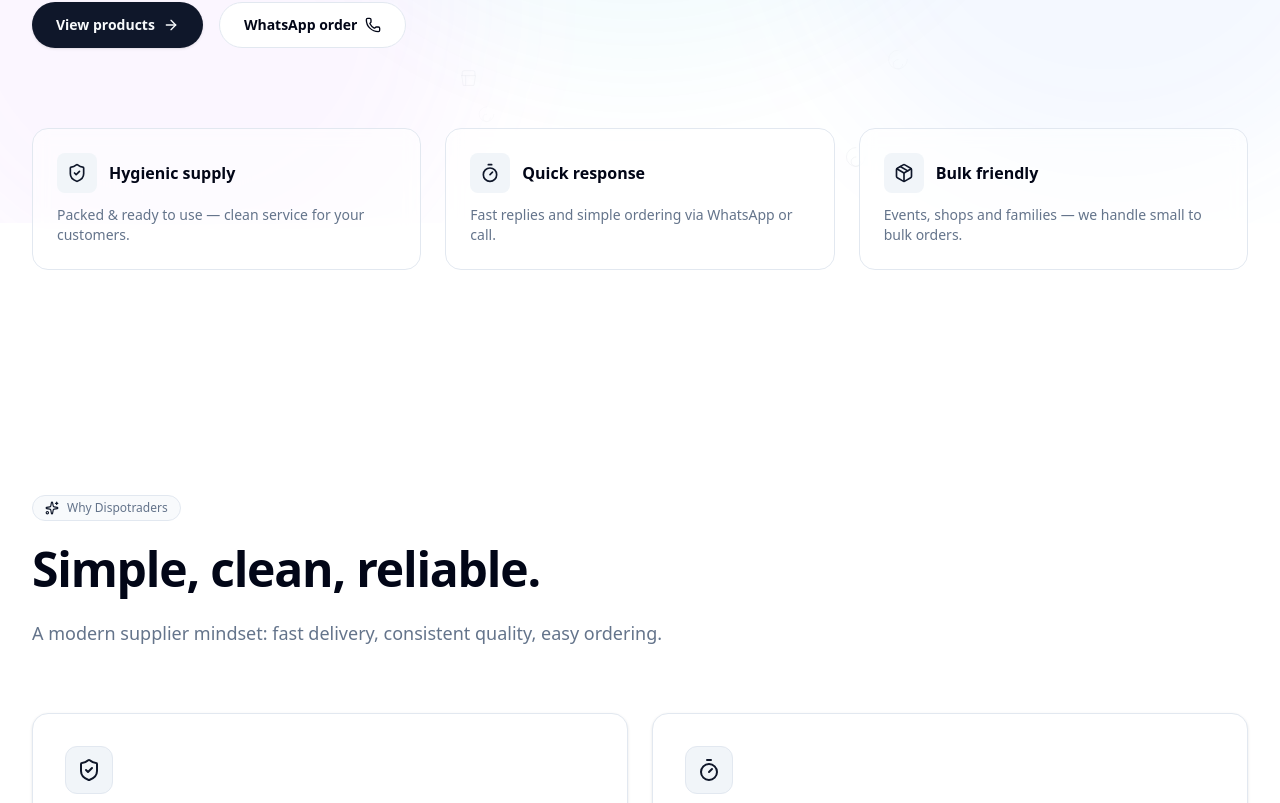
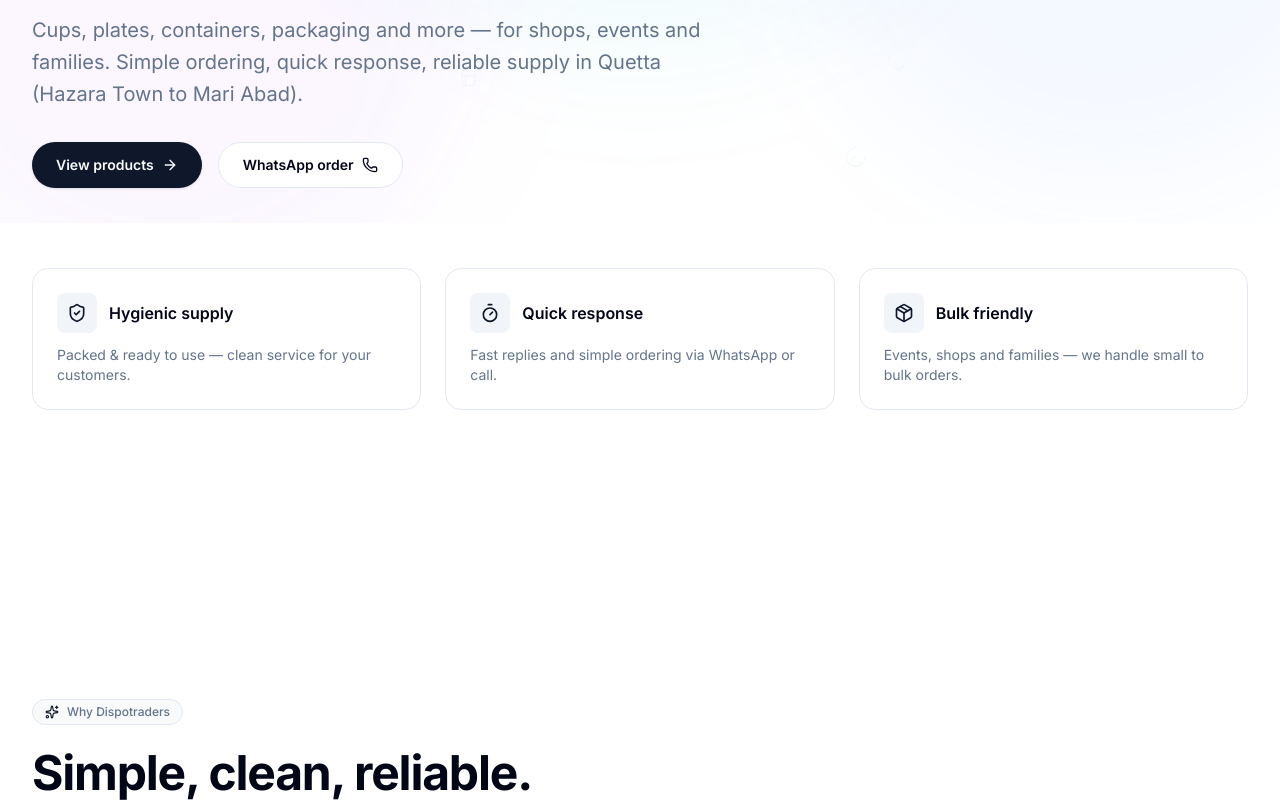
Before and after one commit to Haidari-Eissa/dispotraders-modern, a Next.js app: page / in a window 1280 px wide. Shown: the part 577-1380 px from the top of the page. Built offline with nearby package versions, Linux system fonts and the light colour scheme.

Commit message:
Prepare project for bilingual routing_v1 (EN/UR)

```diff
--- a/src/app/layout.tsx
+++ b/src/app/layout.tsx
@@ -1,20 +1,15 @@
 import type { Metadata } from "next";
-import { Geist, Geist_Mono } from "next/font/google";
+import { Inter } from "next/font/google";
 import "./globals.css";
 
-const geistSans = Geist({
-  variable: "--font-geist-sans",
-  subsets: ["latin"],
-});
-
-const geistMono = Geist_Mono({
-  variable: "--font-geist-mono",
+const inter = Inter({
+  variable: "--font-sans",
   subsets: ["latin"],
 });
 
 export const metadata: Metadata = {
-  title: "Create Next App",
-  description: "Generated by create next app",
+  title: "Dispotraders",
+  description: "Disposable tableware for Quetta.",
 };
 
 export default function RootLayout({
@@ -24,9 +19,7 @@ export default function RootLayout({
 }>) {
   return (
     <html lang="en" className="dark">
-      <body
-        className={`${geistSans.variable} ${geistMono.variable} antialiased`}
-      >
+      <body className={`${inter.variable} antialiased`}>
         {children}
       </body>
     </html>
--- a/src/app/middleware.ts
+++ b/src/app/middleware.ts
@@ -0,0 +1,22 @@
+import { NextResponse } from "next/server";
+import type { NextRequest } from "next/server";
+
+const locales = ["en", "ur"];
+const defaultLocale = "en";
+
+export function middleware(request: NextRequest) {
+  const { pathname } = request.nextUrl;
+
+  const pathnameHasLocale = locales.some(
+    (locale) => pathname.startsWith(`/${locale}/`) || pathname === `/${locale}`
+  );
+
+  if (pathnameHasLocale) return;
+
+  request.nextUrl.pathname = `/${defaultLocale}${pathname}`;
+  return NextResponse.redirect(request.nextUrl);
+}
+
+export const config = {
+  matcher: ["/((?!_next|api|favicon.ico|.*\\..*).*)"],
+};
--- a/src/app/page.tsx
+++ b/src/app/page.tsx
@@ -14,12 +14,16 @@ import {
   Timer,
 } from "lucide-react";
 
+export async function generateStaticParams() {
+  return [{ lang: "en" }, { lang: "ur" }];
+}
+
 const fadeUp: Variants = {
   hidden: { opacity: 0, y: 20 },
   visible: (i: number = 0) => ({
     opacity: 1,
     y: 0,
-    transition: { delay: 0.1 * i, duration: 0.5, ease: [0.22, 1, 0.36, 1] },
+    transition: { delay: 0.1 * i, duration: 0.5, ease: [0.22, 1, 0.36, 1] as const },
   }),
 };
 
@@ -37,7 +41,7 @@ function Section({
   children?: React.ReactNode;
 }) {
   return (
-    <section id={id} className="relative py-24 sm:py-32">
+    <section id={id} className="relative py-28 sm:py-40">
       <div className="mx-auto max-w-7xl px-6 lg:px-8">
         <div className="max-w-2xl">
           {eyebrow ? (
@@ -46,7 +50,7 @@ function Section({
               {eyebrow}
             </div>
           ) : null}
-          <h2 className="mt-6 text-3xl font-bold tracking-tight text-foreground sm:text-4xl lg:text-5xl">
+          <h2 className="mt-6 text-4xl font-bold tracking-tight text-foreground sm:text-5xl">
             {title}
           </h2>
           {desc ? (
@@ -237,7 +241,7 @@ export default function Page() {
       </div>
 
       {/* HERO */}
-      <section className="relative z-10 pt-20 pb-16 sm:pt-32 sm:pb-24">
+      <section className="relative z-10 pt-28 pb-24 sm:pt-40 sm:pb-32">
         <div className="mx-auto max-w-7xl px-6 lg:px-8">
           <motion.div style={{ y: heroY, opacity: heroOpacity }} className="max-w-3xl">
             <motion.div
@@ -256,7 +260,7 @@ export default function Page() {
               animate="visible"
               custom={1}
               variants={fadeUp}
-              className="text-4xl font-bold tracking-tight text-foreground sm:text-6xl"
+              className="text-5xl font-bold tracking-tight text-foreground sm:text-7xl"
             >
               Disposable tableware that looks clean,
               <span className="text-muted-foreground"> works fast </span>
@@ -434,16 +438,16 @@ export default function Page() {
 
       {/* CONTACT */}
       <div id="contact" className="h-px" />
-      <section className="relative py-24 sm:py-32">
+      <section className="relative py-28 sm:py-40">
         <div className="mx-auto max-w-7xl px-6 lg:px-8">
           <div className="overflow-hidden rounded-[2.5rem] border border-border bg-card shadow-sm">
-            <div className="grid gap-10 md:grid-cols-2 md:items-center">
+            <div className="grid md:grid-cols-2">
               <div className="p-10 sm:p-16">
                 <div className="inline-flex items-center gap-2 rounded-full border border-border bg-secondary/50 px-3 py-1 text-xs font-medium text-muted-foreground">
                   <Phone className="h-3.5 w-3.5" />
                   Contact
                 </div>
-                <h3 className="mt-6 text-3xl font-bold tracking-tight text-foreground sm:text-4xl">
+                <h3 className="mt-6 text-4xl font-bold tracking-tight text-foreground sm:text-5xl">
                   Get a quick offer today.
                 </h3>
                 <p className="mt-4 text-lg text-muted-foreground">
```
